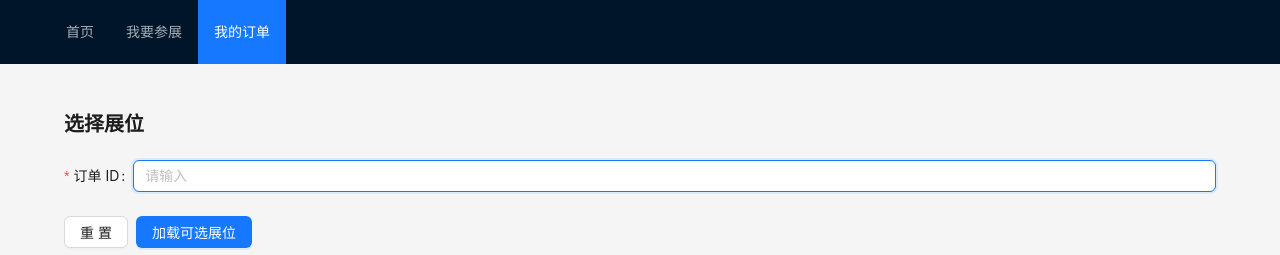
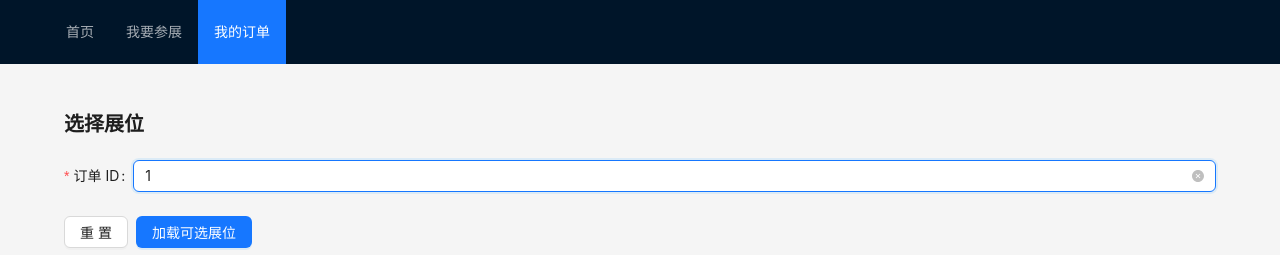
Before and after one commit to izasan16/sport-expo-exhibitor-system, a React (Vite) app in the folder frontend/: page /exhibitor/orders/1/selection in a window 1280 px wide. Shown: the top 255 px of the page. Built offline with nearby package versions, Linux system fonts and the light colour scheme.

Commit message:
fix: keep exhibitor route compatibility

```diff
--- a/frontend/src/app/routes.tsx
+++ b/frontend/src/app/routes.tsx
@@ -24,6 +24,7 @@ const ExhibitorOrderDetailPage = lazy(
 );
 const PaymentSubmitPage = lazy(() => import('../pages/exhibitor/payments/PaymentSubmitPage'));
 const BoothSelectionPage = lazy(() => import('../pages/exhibitor/selections/BoothSelectionPage'));
+const SelectionResultPage = lazy(() => import('../pages/exhibitor/selections/SelectionResultPage'));
 
 function lazyPage(node: JSX.Element) {
   return <Suspense fallback={<Spin fullscreen />}>{node}</Suspense>;
@@ -60,7 +61,7 @@ export const routes: RouteObject[] = [
       { path: 'orders/:orderId/selection', element: lazyPage(<BoothSelectionPage />) },
       { path: 'payments/new', element: <RedirectWithOrderId target="payment" /> },
       { path: 'selections/new', element: <RedirectWithOrderId target="selection" /> },
-      { path: 'selections', element: <RedirectWithOrderId target="detail" /> },
+      { path: 'selections', element: lazyPage(<SelectionResultPage />) },
     ],
   },
 ];
--- a/frontend/src/pages/exhibitor/payments/PaymentSubmitPage.tsx
+++ b/frontend/src/pages/exhibitor/payments/PaymentSubmitPage.tsx
@@ -1,6 +1,6 @@
 import { PageContainer, ProForm, ProFormDigit, ProFormSelect, ProFormText } from '@ant-design/pro-components';
 import { message } from 'antd';
-import { useSearchParams } from 'react-router-dom';
+import { useParams, useSearchParams } from 'react-router-dom';
 import { apiPost } from '../../../app/request';
 
 type PaymentValues = {
@@ -15,8 +15,9 @@ type PaymentResponse = {
 };
 
 export default function PaymentSubmitPage() {
+  const { orderId: orderIdParam } = useParams();
   const [searchParams] = useSearchParams();
-  const orderId = searchParams.get('orderId') ?? undefined;
+  const orderId = orderIdParam ?? searchParams.get('orderId') ?? undefined;
 
   return (
     <PageContainer title="提交付款">
--- a/frontend/src/pages/exhibitor/selections/BoothSelectionPage.tsx
+++ b/frontend/src/pages/exhibitor/selections/BoothSelectionPage.tsx
@@ -2,7 +2,7 @@ import { PageContainer, ProForm, ProFormText, ProTable } from '@ant-design/pro-c
 import type { ProColumns } from '@ant-design/pro-components';
 import { Alert, Button, message, Space, Statistic } from 'antd';
 import { useMemo, useState } from 'react';
-import { useSearchParams } from 'react-router-dom';
+import { useParams, useSearchParams } from 'react-router-dom';
 import { DEMO_EXHIBITOR_ID } from '../../../app/demoActors';
 import { apiGet, apiPost } from '../../../app/request';
 import {
@@ -39,8 +39,9 @@ type LoadValues = {
 };
 
 export default function BoothSelectionPage() {
+  const { orderId: orderIdParam } = useParams();
   const [searchParams] = useSearchParams();
-  const initialOrderId = searchParams.get('orderId') ?? undefined;
+  const initialOrderId = orderIdParam ?? searchParams.get('orderId') ?? undefined;
   const [order, setOrder] = useState<OrderRow>();
   const [booths, setBooths] = useState<BoothRow[]>([]);
   const [selectedRowKeys, setSelectedRowKeys] = useState<React.Key[]>([]);
```
